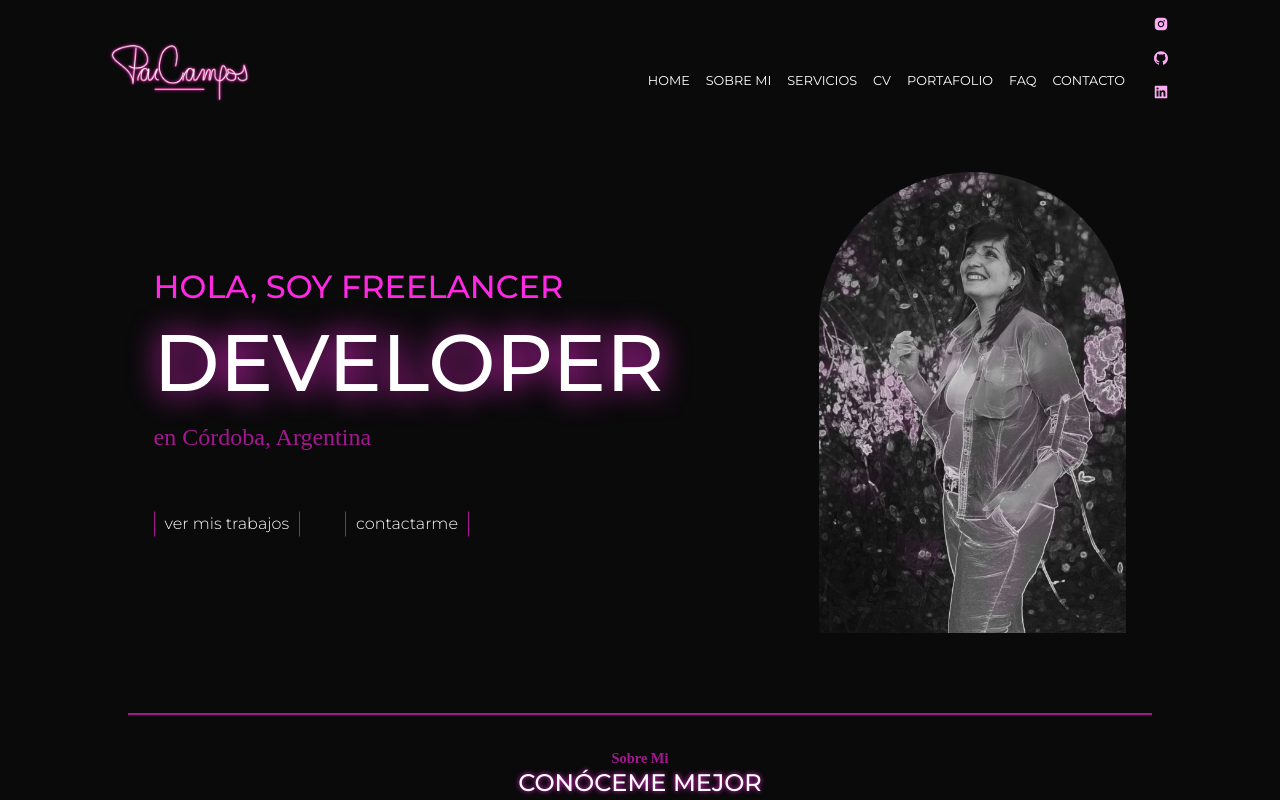
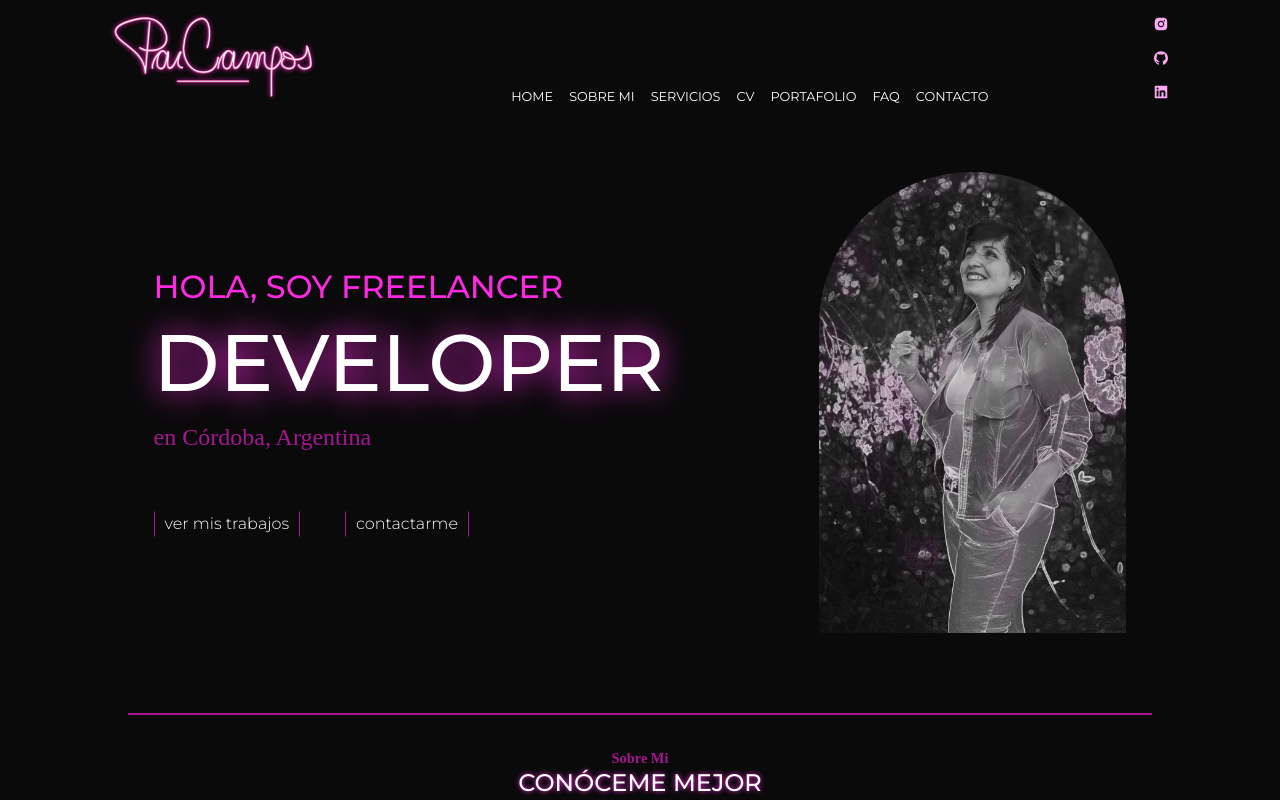
Before and after one commit to paucampos7/mi-portfolio, a React (Vite) app: page / in a window 1280 px wide. Shown: the top 800 px of the page. Built offline with nearby package versions, Linux system fonts and the light colour scheme; a web font is replaced by a local one.

Commit message:
control paginas completo, continuo haciendo dos paginas mas

```diff
--- a/src/components/000Logo/Logo.css
+++ b/src/components/000Logo/Logo.css
@@ -1,5 +1,5 @@
 .logoContainer{
-  width: 16.5%;
+  width: 20%;
 
 }
 .logo{
--- a/src/components/00Navbar/Navbar.css
+++ b/src/components/00Navbar/Navbar.css
@@ -1,17 +1,18 @@
+*{
+  list-style-type: none;
+}
+
 .navContainer{
-  width: 100%;
 
-  justify-content: flex-end;
-  align-items: center;
-  display: flex;
-  padding: 0 15px;
-  text-align: center;
+  align-items:center;
 
 }
 
+ul{
+  margin:0 auto;
+  display:flex;
+  justify-content:space-between;
 
-ul{
-  display:flex;
 }
 
 .menu{
@@ -24,10 +25,8 @@ ul{
     text-transform:uppercase;
     text-decoration: none;
 
+  }
 
-
-
-  }
 
 
 .menu:hover{
--- a/src/components/01Header/header.css
+++ b/src/components/01Header/header.css
@@ -5,7 +5,7 @@
   align-items: flex-end;
   justify-content: space-between;
   padding: 5px 10px;
-  /* border-bottom: 2px solid var(--fc); */
+
   background-color:var(--go);
 
   }
--- a/src/components/11Formulario/Formulario.css
+++ b/src/components/11Formulario/Formulario.css
@@ -69,3 +69,10 @@ textarea{
     background-color: var(--go);
 
 }
+
+.comentario{
+    color:var(--gc)
+}
+.comentario:hover{
+    color:var(--go)
+}
--- a/src/components/11Formulario/index.jsx
+++ b/src/components/11Formulario/index.jsx
@@ -18,7 +18,7 @@ const Formulario = () => {
     <input type="e-mail" name='e-mail' required/>
 
     <label> ¿Cómo puedo ayudarte?</label>
-    <textarea name="Comentario"> Escribe aquí tu consulta</textarea>
+    <textarea className='comentario' name="Comentario"> Escribe aquí tu consulta</textarea>
 
     <button className="enviar" type="submit">Enviar</button>
 
```
